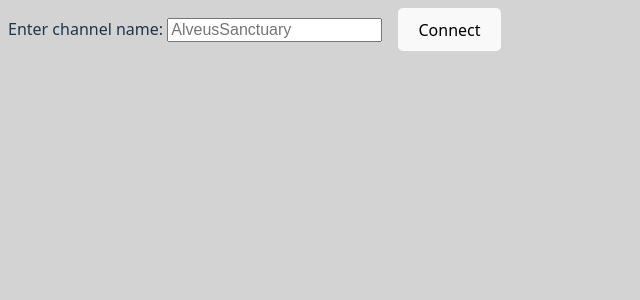
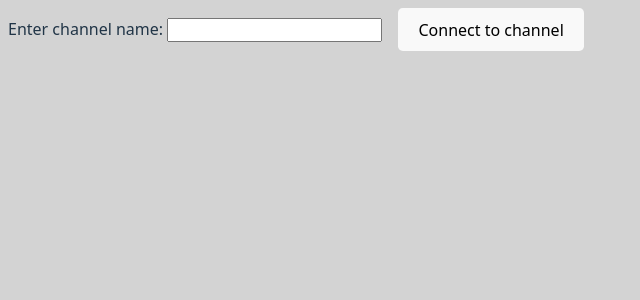
Before and after one commit to bost-ty/chat-sv, a Svelte app: page / in a window 1280 px wide. Shown: the top 300 px of the page, without its empty margins (0-640 px from the left). Built offline with nearby package versions, Linux system fonts and the light colour scheme.

Commit message:
feature: connect and disconnect to many channels

```diff
--- a/src/App.svelte
+++ b/src/App.svelte
@@ -4,45 +4,47 @@
 
 	let targetChannel = $state("");
 	let value = $state("");
-	let submitted = $state(false);
 	let isHovered = $state(false);
+
+	let channels = $state([]);
 
 	function handleSubmit(e) {
 		e.preventDefault();
-		if (!submitted) {
-			submitted = true;
 		targetChannel = value.toLowerCase();
-		} else {
-			submitted = false;
+		channels.push(targetChannel);
 		value = "";
-			targetChannel = value;
 	}
+
+	function disconnectChannel(channel) {
+		channels = channels.filter((ch) => ch !== channel);
 	}
 </script>
 
 <!-- This whole <section> could be extracted into a component and reused! -->
 <section>
 	<form onsubmit={handleSubmit}>
-		<label
-			>Enter channel name: <input
-				type="text"
-				placeholder="AlveusSanctuary"
-				bind:value
-				disabled={submitted}
-			/>
-		</label>
-		<button type="submit">{!submitted ? "Connect" : "Disconnect"}</button>
+		<label>Enter channel name: <input type="text" bind:value /> </label>
+		<button type="submit">Connect to channel</button>
 	</form>
-	{#if submitted}
-		<h2 transition:fade={{ duration: 100 }}>{targetChannel}</h2>
+	<div>
+		{#each channels as targetChannel (targetChannel)}
+			<div
+				transition:fade={{ duration: 100 }}
+				style="display: flex; align-items: center; gap: 1rem;"
+			>
+				<h2>{targetChannel}</h2>
+				<button type="button" onclick={() => disconnectChannel(targetChannel)}
+					>Disconnect</button
+				>
+			</div>
 			<Chat {targetChannel} bind:isHovered />
-	{/if}
-
 			{#if isHovered}
 				<div transition:fade={{ duration: 100 }} class="hoverMessage">
 					Scroll paused due to hover
 				</div>
 			{/if}
+		{/each}
+	</div>
 </section>
 
 <style>
```
Lines whose indentation alone changed are shown as unchanged.
